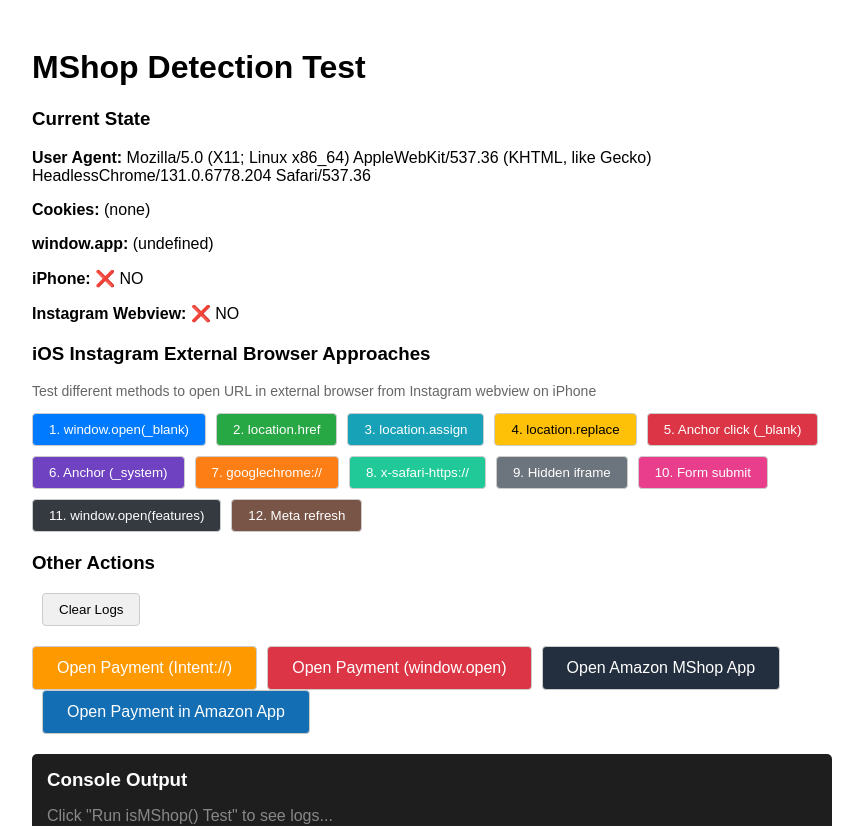
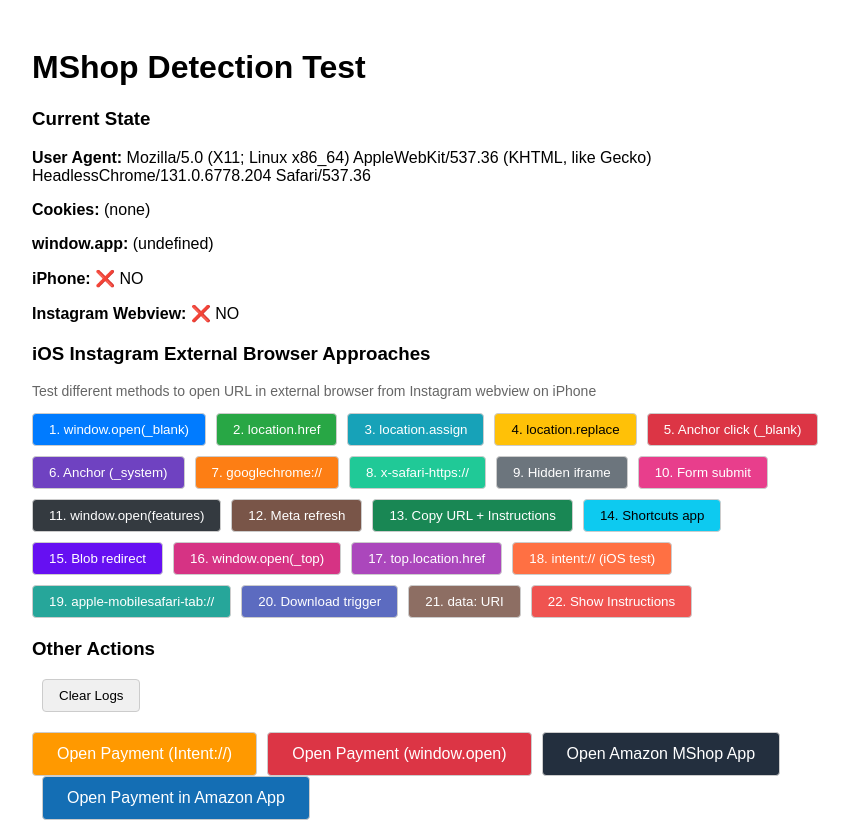
Before and after one commit to adarsh0701/mshop-test-app, a React (Vite) app: page / in a window 1280 px wide. Shown: the top 826 px of the page, without its empty margins (208-1071 px from the left). Built offline with nearby package versions, Linux system fonts and the light colour scheme.

Commit message:
new buttons

```diff
--- a/src/App.tsx
+++ b/src/App.tsx
@@ -214,6 +214,94 @@
     addLog("Meta refresh tag added");
   };
 
+  // Approach 13: Copy URL to clipboard and show instructions
+  const copyUrlAndShowInstructions = () => {
+    addLog("Approach 13: Copy URL + show instructions");
+    navigator.clipboard.writeText(PAYMENT_URL).then(() => {
+      addLog("URL copied to clipboard!");
+      alert("URL copied! Tap the '...' menu in Instagram and select 'Open in Safari', or paste this URL in Safari.");
+    }).catch(err => {
+      addLog("Clipboard failed: " + err);
+      prompt("Copy this URL and open in Safari:", PAYMENT_URL);
+    });
+  };
+
+  // Approach 14: Try Shortcuts app URL scheme
+  const openViaShortcuts = () => {
+    addLog("Approach 14: Shortcuts app URL scheme");
+    const shortcutUrl = `shortcuts://run-shortcut?name=Open%20URL&input=${encodeURIComponent(PAYMENT_URL)}`;
+    addLog("Shortcuts URL: " + shortcutUrl);
+    window.location.href = shortcutUrl;
+  };
+
+  // Approach 15: Try using a redirect service/intermediate page
+  const openViaRedirectTrick = () => {
+    addLog("Approach 15: Blob URL redirect trick");
+    const html = `<!DOCTYPE html><html><head><meta http-equiv="refresh" content="0;url=${PAYMENT_URL}"></head><body><a href="${PAYMENT_URL}">Click here</a></body></html>`;
+    const blob = new Blob([html], { type: 'text/html' });
+    const blobUrl = URL.createObjectURL(blob);
+    addLog("Blob URL created: " + blobUrl);
+    window.open(blobUrl, '_blank');
+  };
+
+  // Approach 16: window.open with _top target (escape iframe if any)
+  const openViaWindowTop = () => {
+    addLog("Approach 16: window.open with _top");
+    window.open(PAYMENT_URL, '_top');
+  };
+
+  // Approach 17: Assign to top.location
+  const openViaTopLocation = () => {
+    addLog("Approach 17: top.location.href");
+    try {
+      top!.location.href = PAYMENT_URL;
+    } catch (e) {
+      addLog("top.location blocked: " + e);
+      window.location.href = PAYMENT_URL;
+    }
+  };
+
+  // Approach 18: Using intent:// on iOS (Android style, won't work but testing)
+  const openViaIntentIOS = () => {
+    addLog("Approach 18: intent:// scheme on iOS");
+    const intentUrl = `intent://${PAYMENT_URL.replace('https://', '')}#Intent;scheme=https;action=android.intent.action.VIEW;end`;
+    addLog("Intent URL: " + intentUrl);
+    window.location.href = intentUrl;
+  };
+
+  // Approach 19: Open Safari via apple-mobilesafari-tab scheme (undocumented)
+  const openViaSafariTab = () => {
+    addLog("Approach 19: apple-mobilesafari-tab:// (undocumented)");
+    window.location.href = `apple-mobilesafari-tab://${PAYMENT_URL}`;
+  };
+
+  // Approach 20: Try triggering download behavior
+  const openViaDownloadTrigger = () => {
+    addLog("Approach 20: Download attribute trigger");
+    const a = document.createElement('a');
+    a.href = PAYMENT_URL;
+    a.download = '';
+    a.target = '_blank';
+    document.body.appendChild(a);
+    a.click();
+    document.body.removeChild(a);
+  };
+
+  // Approach 21: Using data URI redirect
+  const openViaDataUri = () => {
+    addLog("Approach 21: data: URI redirect");
+    const dataUri = `data:text/html,<script>window.location='${PAYMENT_URL}'</script>`;
+    window.location.href = dataUri;
+  };
+
+  // Approach 22: Show "Open in Browser" prompt with deep link
+  const showOpenInBrowserPrompt = () => {
+    addLog("Approach 22: Show manual instructions");
+    const msg = `Instagram's browser blocks external links.\n\nTo complete payment:\n1. Tap the "..." menu (top right)\n2. Select "Open in Safari"\n\nOr copy this URL:\n${PAYMENT_URL}`;
+    alert(msg);
+    navigator.clipboard?.writeText(PAYMENT_URL);
+  };
+
   const openPaymentUrl = () => {
     const userAgent = navigator.userAgent.toLowerCase();
     const isAndroid = userAgent.includes("android");
@@ -307,6 +395,36 @@
           <button onClick={openViaMetaRefresh} style={{ ...buttonStyle, backgroundColor: '#795548', color: 'white' }}>
             12. Meta refresh
           </button>
+          <button onClick={copyUrlAndShowInstructions} style={{ ...buttonStyle, backgroundColor: '#198754', color: 'white' }}>
+            13. Copy URL + Instructions
+          </button>
+          <button onClick={openViaShortcuts} style={{ ...buttonStyle, backgroundColor: '#0dcaf0', color: 'black' }}>
+            14. Shortcuts app
+          </button>
+          <button onClick={openViaRedirectTrick} style={{ ...buttonStyle, backgroundColor: '#6610f2', color: 'white' }}>
+            15. Blob redirect
+          </button>
+          <button onClick={openViaWindowTop} style={{ ...buttonStyle, backgroundColor: '#d63384', color: 'white' }}>
+            16. window.open(_top)
+          </button>
+          <button onClick={openViaTopLocation} style={{ ...buttonStyle, backgroundColor: '#ab47bc', color: 'white' }}>
+            17. top.location.href
+          </button>
+          <button onClick={openViaIntentIOS} style={{ ...buttonStyle, backgroundColor: '#ff7043', color: 'white' }}>
+            18. intent:// (iOS test)
+          </button>
+          <button onClick={openViaSafariTab} style={{ ...buttonStyle, backgroundColor: '#26a69a', color: 'white' }}>
+            19. apple-mobilesafari-tab://
+          </button>
+          <button onClick={openViaDownloadTrigger} style={{ ...buttonStyle, backgroundColor: '#5c6bc0', color: 'white' }}>
+            20. Download trigger
+          </button>
+          <button onClick={openViaDataUri} style={{ ...buttonStyle, backgroundColor: '#8d6e63', color: 'white' }}>
+            21. data: URI
+          </button>
+          <button onClick={showOpenInBrowserPrompt} style={{ ...buttonStyle, backgroundColor: '#ef5350', color: 'white' }}>
+            22. Show Instructions
+          </button>
         </div>
       </div>
 
```
